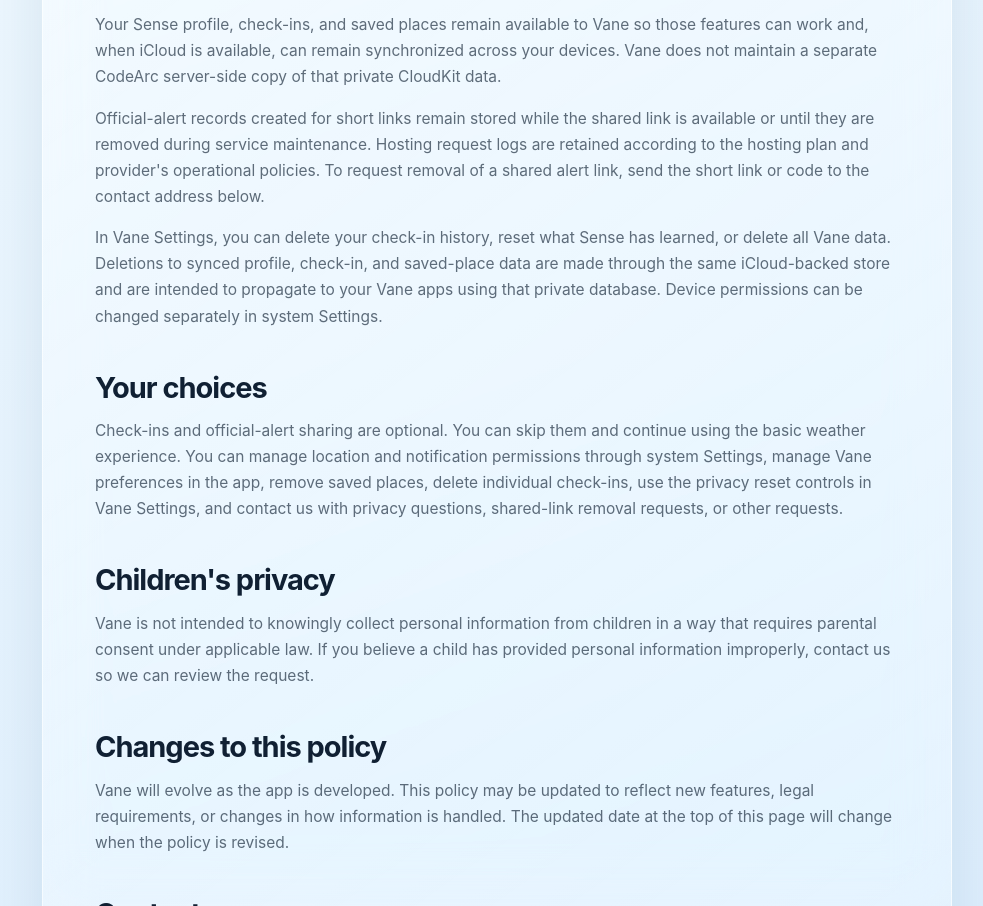
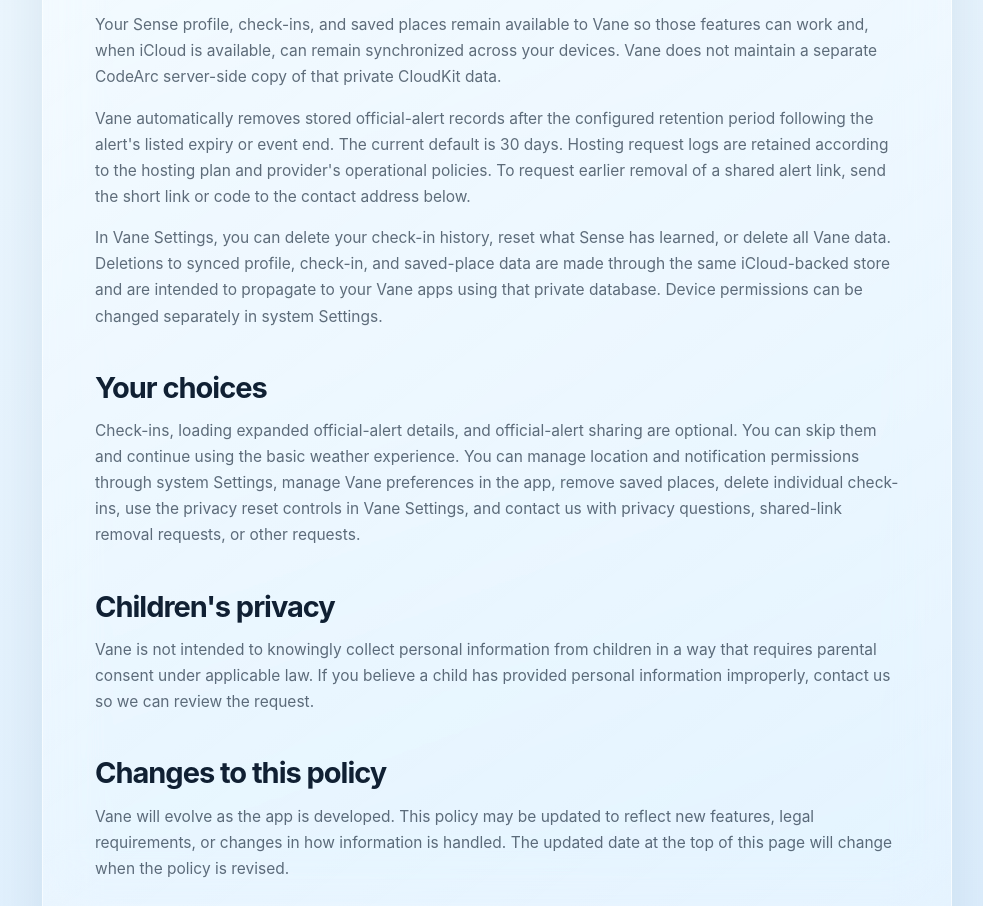
Before and after one commit to codearc-studio/vane-website, a website: page privacy.html in a window 1280 px wide. Shown: the part 2939-3845 px from the top of the page, without its empty margins (278-1261 px from the left). Drawn offline with Linux system fonts and the light colour scheme.

Commit message:
Clarify official alert privacy and retention

```diff
--- a/privacy.html
+++ b/privacy.html
@@ -1,4 +1,4 @@
-<!doctype html>
+<!DOCTYPE html>
 <html lang="en">
 <head>
 <meta charset="utf-8">
@@ -120,11 +120,11 @@
 
       <h2 id="retention">Data retention and deletion</h2>
       <p>Your Sense profile, check-ins, and saved places remain available to Vane so those features can work and, when iCloud is available, can remain synchronized across your devices. Vane does not maintain a separate CodeArc server-side copy of that private CloudKit data.</p>
-      <p>Official-alert records created for short links remain stored while the shared link is available or until they are removed during service maintenance. Hosting request logs are retained according to the hosting plan and provider's operational policies. To request removal of a shared alert link, send the short link or code to the contact address below.</p>
+      <p>Vane automatically removes stored official-alert records after the configured retention period following the alert's listed expiry or event end. The current default is 30 days. Hosting request logs are retained according to the hosting plan and provider's operational policies. To request earlier removal of a shared alert link, send the short link or code to the contact address below.</p>
       <p>In Vane Settings, you can delete your check-in history, reset what Sense has learned, or delete all Vane data. Deletions to synced profile, check-in, and saved-place data are made through the same iCloud-backed store and are intended to propagate to your Vane apps using that private database. Device permissions can be changed separately in system Settings.</p>
 
       <h2 id="choices">Your choices</h2>
-      <p>Check-ins and official-alert sharing are optional. You can skip them and continue using the basic weather experience. You can manage location and notification permissions through system Settings, manage Vane preferences in the app, remove saved places, delete individual check-ins, use the privacy reset controls in Vane Settings, and contact us with privacy questions, shared-link removal requests, or other requests.</p>
+      <p>Check-ins, loading expanded official-alert details, and official-alert sharing are optional. You can skip them and continue using the basic weather experience. You can manage location and notification permissions through system Settings, manage Vane preferences in the app, remove saved places, delete individual check-ins, use the privacy reset controls in Vane Settings, and contact us with privacy questions, shared-link removal requests, or other requests.</p>
 
       <h2 id="children">Children's privacy</h2>
       <p>Vane is not intended to knowingly collect personal information from children in a way that requires parental consent under applicable law. If you believe a child has provided personal information improperly, contact us so we can review the request.</p>
```
Also changed, not shown: privacy/index.html (+3 -3 lines).
